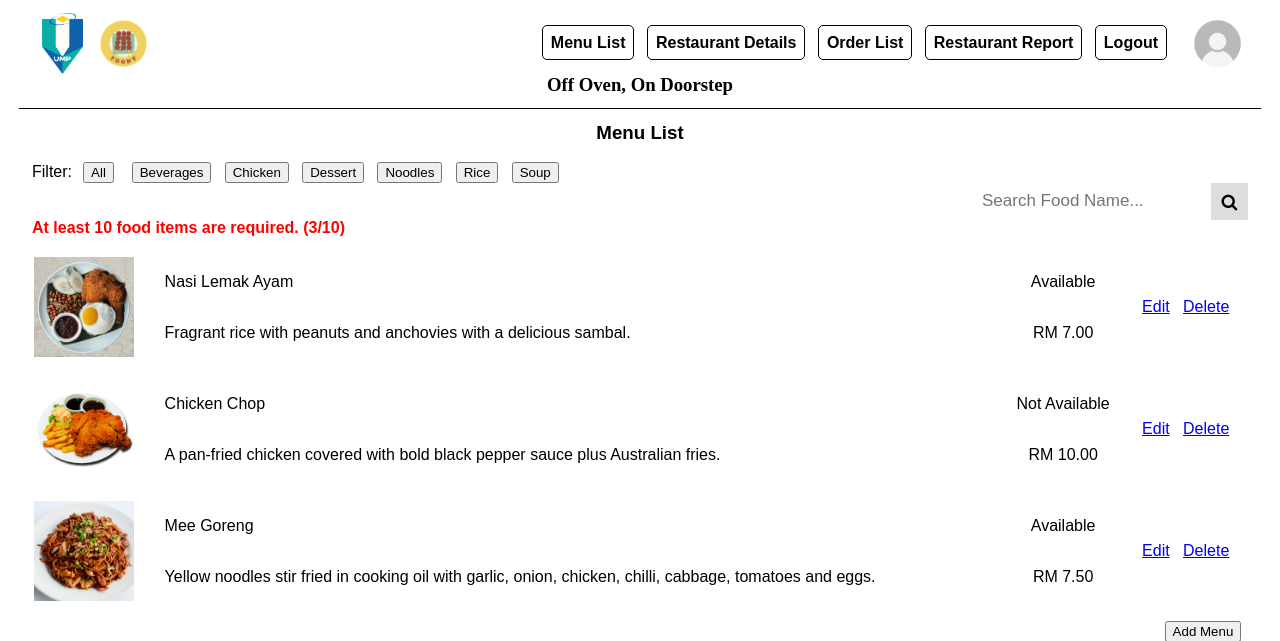
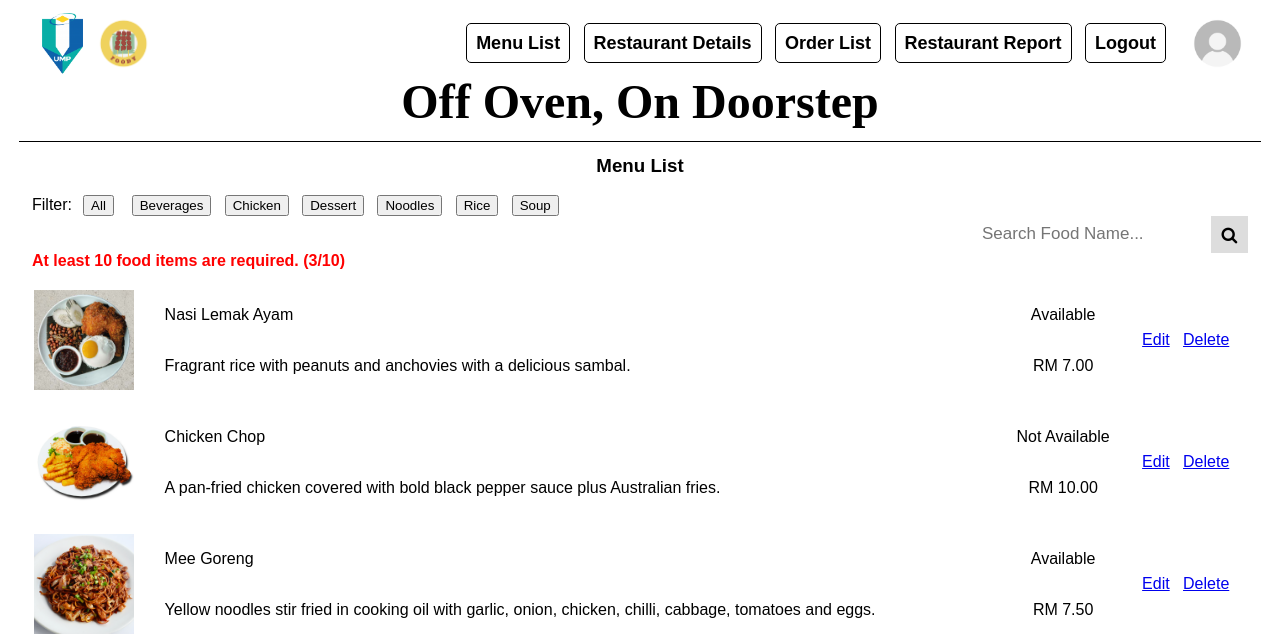
Before and after one commit to darksky6666/web-project, a PHP site: page /ro_menuList.php in a window 1280 px wide. Shown: the top 641 px of the page. Run offline with PHP 8.4, Linux system fonts and the light colour scheme; data comes from the database, SQL or seed files in the repository.

Commit message:
fix bugs

```diff
--- a/css/header_footer.css
+++ b/css/header_footer.css
@@ -22,7 +22,7 @@ header > nav > a {
     border-radius: 5px;
     color: black;
     font-weight: bold;
-    /* font-size: 18px; */
+    font-size: 18px;
 }
 
 header > nav > a:hover {
@@ -39,7 +39,7 @@ header > h3 {
     width: 100%;
     text-align: center;
     font-family: Georgia Garamond;
-    /* font-size: 300%; */
+    font-size: 300%;
 }
 
 /* Footer */
```
Also changed, not shown: db/updatedb.php (+7 -7 lines).
